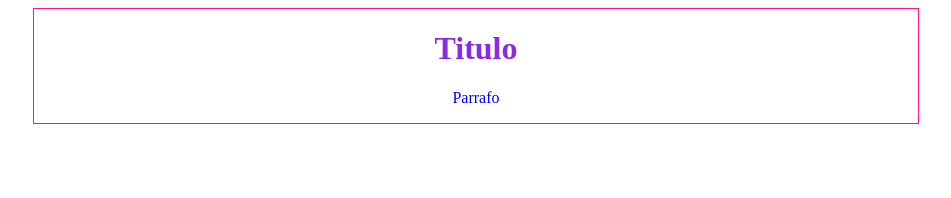
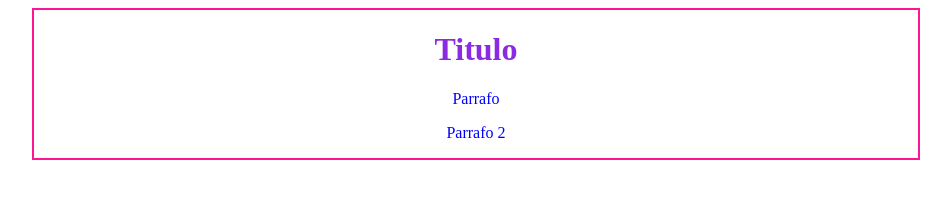
Before and after one commit to shirleynaranjo/practica-git, a plain HTML site: page index.html in a window 1280 px wide. Shown: the whole page, without its empty margins (164-1115 px from the left). Drawn offline with Linux system fonts and the light colour scheme.

Commit message:
Cambios de parrafo

```diff
--- a/css/style.css
+++ b/css/style.css
@@ -1,6 +1,6 @@
 .container {
 	width: 70%;
-	border: 1px solid deeppink;
+	border: 2px solid deeppink;
 	text-align: center;
 	margin: 0 auto;
 }
--- a/index.html
+++ b/index.html
@@ -10,6 +10,7 @@
 	<main class="container">
 		<h1>Titulo</h1>
 		<p>Parrafo</p>
+		<p>Parrafo 2</p>
 	</main>
 </body>
 </html>
```
